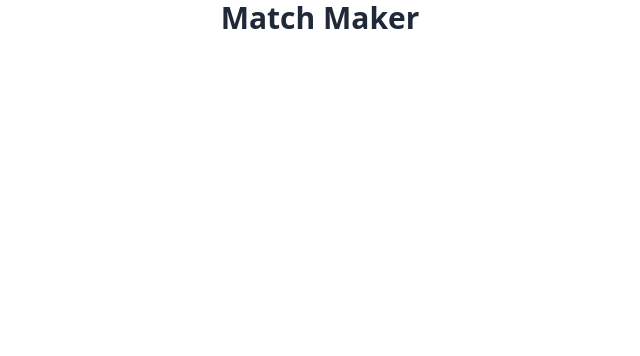
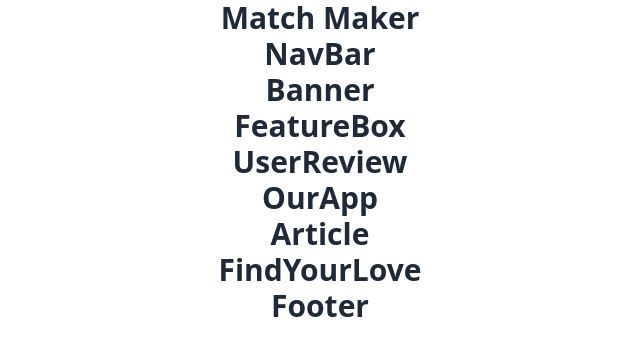
Before and after one commit to mirnatul/match-maker, a React (Vite) app: page / in a window 1280 px wide. Shown: the top 356 px of the page, without its empty margins (320-960 px from the left). Built offline with nearby package versions, Linux system fonts and the light colour scheme.

Commit message:
Initial structure completed

```diff
--- a/src/App.jsx
+++ b/src/App.jsx
@@ -1,3 +1,12 @@
+import Banner from "./components/Banner/Banner"
+import FeatureBox from "./components/FeatureBox/FeatureBox"
+import NavBar from "./components/NavBar/NavBar"
+import OurApp from "./components/OurApp/OurApp"
+import UserReview from "./components/UserReview/UserReview"
+import Article from './components/Article/Article';
+import FindYourLove from "./components/FindYourLove/FindYourLove"
+import Footer from "./components/Footer/Footer"
+
 function App() {
 
   return (
@@ -5,6 +14,16 @@ function App() {
       <h1 className="text-3xl font-bold text-center">
         Match Maker
       </h1>
+      <div>
+        <NavBar></NavBar>
+        <Banner></Banner>
+        <FeatureBox></FeatureBox>
+        <UserReview></UserReview>
+        <OurApp></OurApp>
+        <Article></Article>
+        <FindYourLove></FindYourLove>
+        <Footer></Footer>
+      </div>
     </>
   )
 }
--- /dev/null
+++ b/src/components/Article/Article.jsx
@@ -0,0 +1,13 @@
+import React from 'react';
+
+const Article = () => {
+    return (
+        <div>
+            <h1 className="text-3xl font-bold text-center">
+                Article
+            </h1>
+        </div>
+    );
+};
+
+export default Article;
--- /dev/null
+++ b/src/components/Banner/Banner.jsx
@@ -0,0 +1,13 @@
+import React from 'react';
+
+const Banner = () => {
+    return (
+        <div>
+            <h1 className="text-3xl font-bold text-center">
+                Banner
+            </h1>
+        </div>
+    );
+};
+
+export default Banner;
--- /dev/null
+++ b/src/components/FeatureBox/FeatureBox.jsx
@@ -0,0 +1,13 @@
+import React from 'react';
+
+const FeatureBox = () => {
+    return (
+        <div>
+            <h1 className="text-3xl font-bold text-center">
+                FeatureBox
+            </h1>
+        </div>
+    );
+};
+
+export default FeatureBox;
--- /dev/null
+++ b/src/components/FindYourLove/FindYourLove.jsx
@@ -0,0 +1,13 @@
+import React from 'react';
+
+const FindYourLove = () => {
+    return (
+        <div>
+            <h1 className="text-3xl font-bold text-center">
+                FindYourLove
+            </h1>
+        </div>
+    );
+};
+
+export default FindYourLove;
--- /dev/null
+++ b/src/components/Footer/Footer.jsx
@@ -0,0 +1,13 @@
+import React from 'react';
+
+const Footer = () => {
+    return (
+        <div>
+            <h1 className="text-3xl font-bold text-center">
+                Footer
+            </h1>
+        </div>
+    );
+};
+
+export default Footer;
--- /dev/null
+++ b/src/components/NavBar/NavBar.jsx
@@ -0,0 +1,13 @@
+import React from 'react';
+
+const NavBar = () => {
+    return (
+        <div>
+            <h1 className="text-3xl font-bold text-center">
+                NavBar
+            </h1>
+        </div>
+    );
+};
+
+export default NavBar;
--- /dev/null
+++ b/src/components/OurApp/OurApp.jsx
@@ -0,0 +1,13 @@
+import React from 'react';
+
+const OurApp = () => {
+    return (
+        <div>
+            <h1 className="text-3xl font-bold text-center">
+                OurApp
+            </h1>
+        </div>
+    );
+};
+
+export default OurApp;
--- /dev/null
+++ b/src/components/UserReview/UserReview.jsx
@@ -0,0 +1,13 @@
+import React from 'react';
+
+const UserReview = () => {
+    return (
+        <div>
+            <h1 className="text-3xl font-bold text-center">
+                UserReview
+            </h1>
+        </div>
+    );
+};
+
+export default UserReview;
```
Also changed, not shown: src/App.css (deleted).
